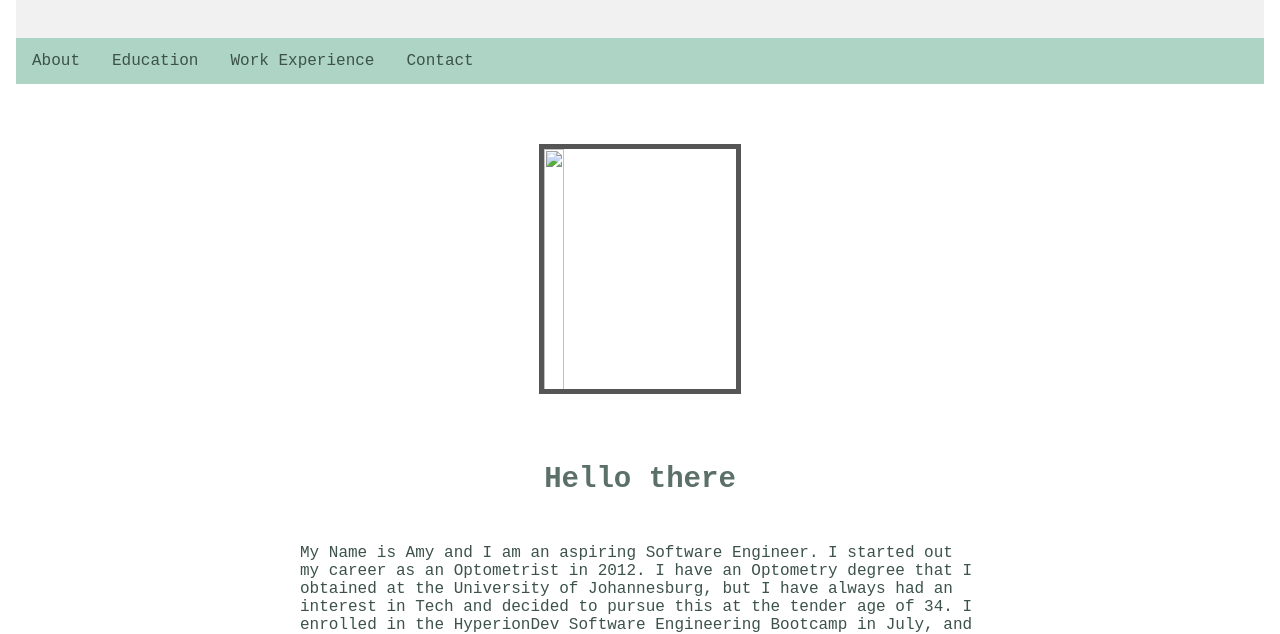
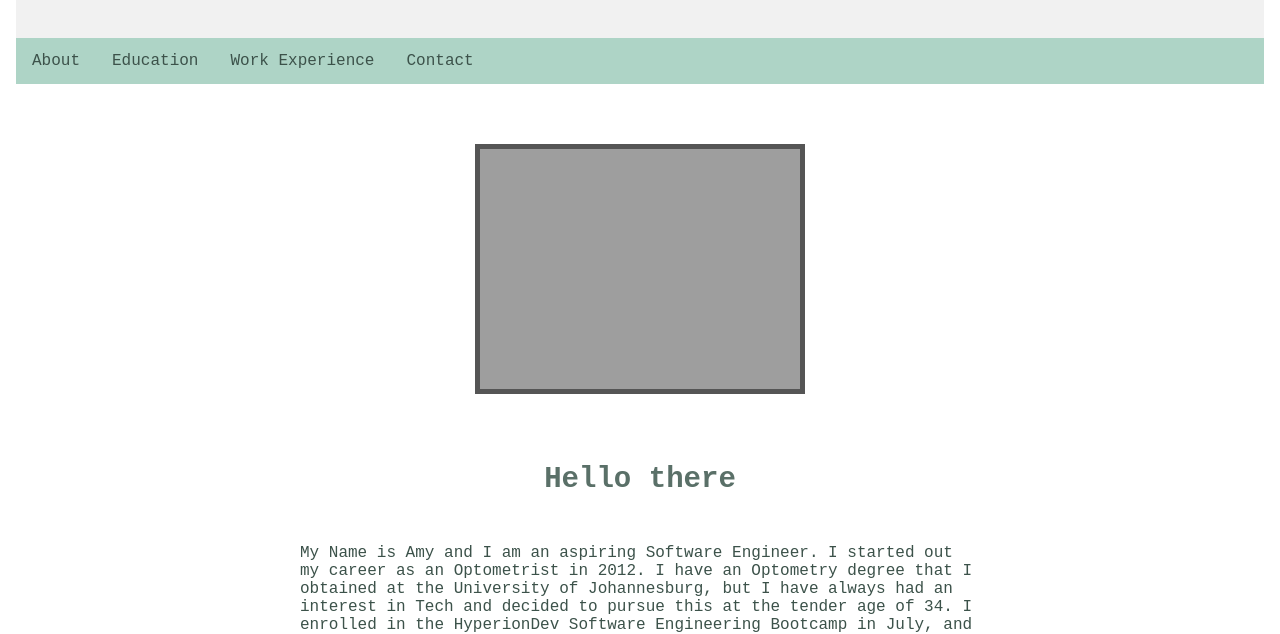
Before and after one commit to AmyDaly/Amy_Daly_resume, a plain HTML site: page index.html in a window 1280 px wide. Shown: the part 166-800 px from the top of the page. Drawn offline with Linux system fonts and the light colour scheme; the site is published under a folder, as on GitHub Pages, so addresses that start at the root find nothing.

Commit message:
Update index.html

```diff
--- a/index.html
+++ b/index.html
@@ -117,7 +117,7 @@ padding-top: 60px;
     <a href="#contact">Contact</a>
 </div>
 <div class="border">
-    <img src = "/20200819_093747 copy.jpg" width="200" height="250" class="center">
+    <img src = "20200819_093747 copy.jpg" width="200" height="250" class="center">
 </div>
 <div class="headerH5">
     <h5 id ='about'>Hello there</h5>
```
